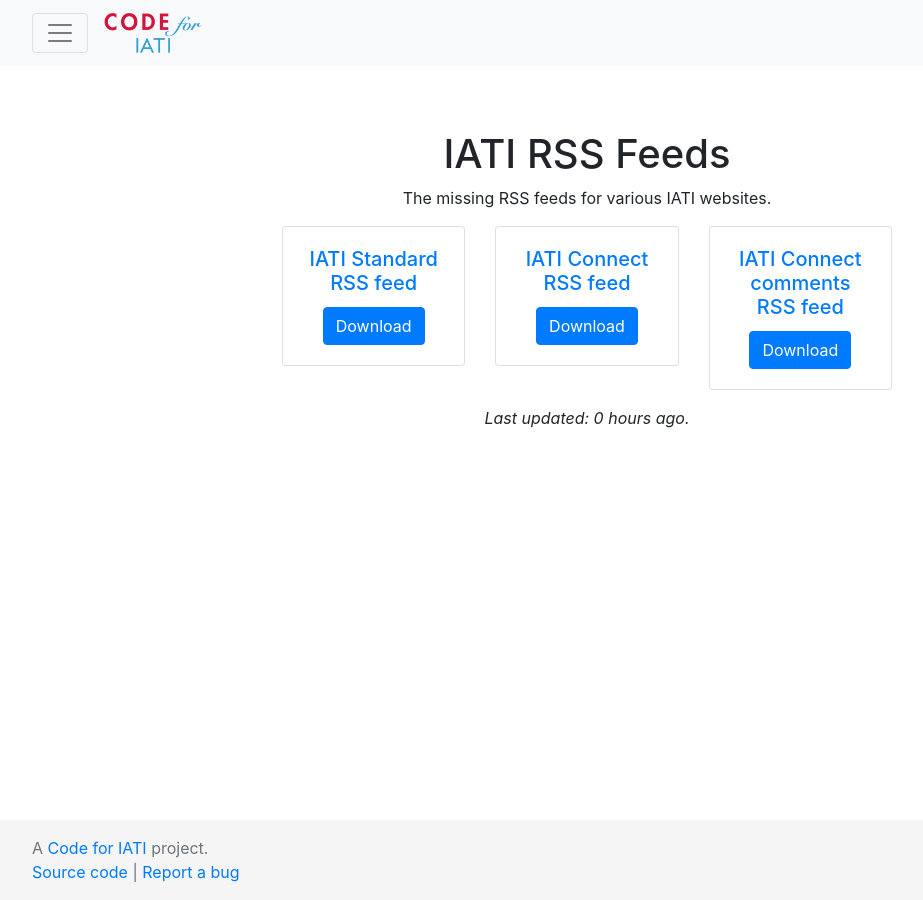
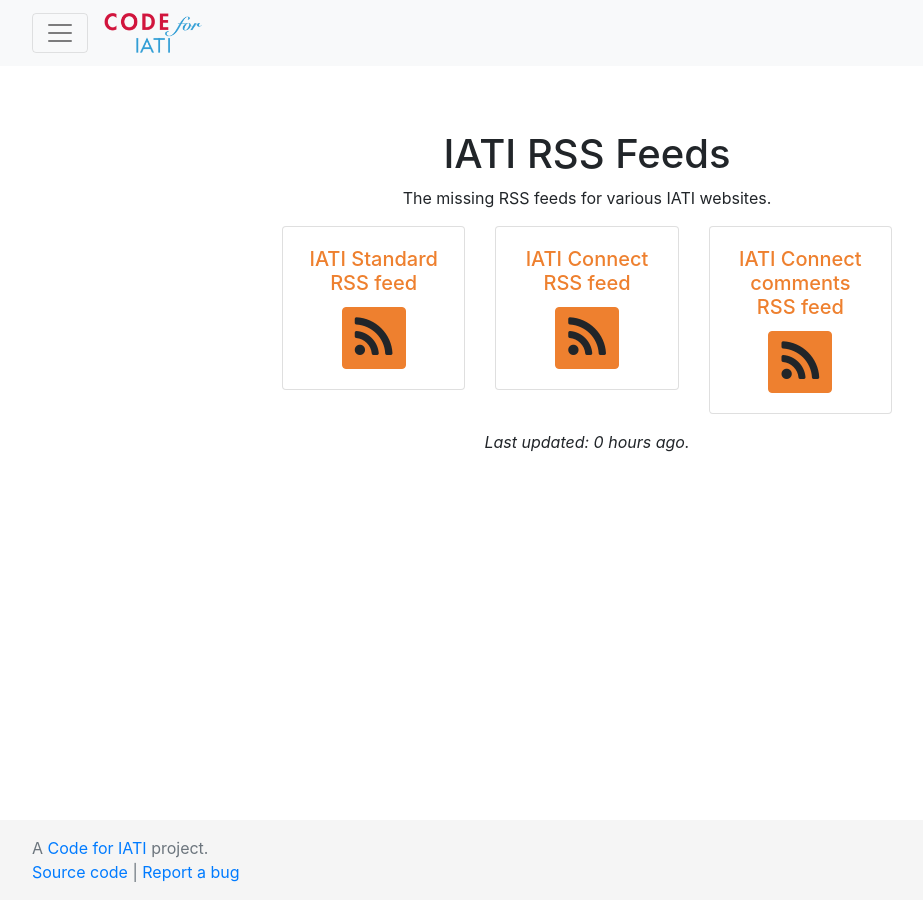
Before and after one commit to codeforIATI/rss-feeds, a Jekyll site: the page built from public/index.md, in a window 1280 px wide. Shown: the whole page, without its empty margins (53-976 px from the left). Built offline with Jekyll 4.4.1, drawn with Linux system fonts in a browser that asks for light colours.

Commit message:
Add RSS colour and logo

```diff
--- a/public/_includes/card.html
+++ b/public/_includes/card.html
@@ -1,8 +1,8 @@
 <div class="col-md mb-3">
     <div class="card text-center">
       <div class="card-body">
-        <h5 class="card-title"><a href="{{ include.fname }}">{{ include.title }}</a></h5>
-        <a href="{{ include.fname }}" class="btn btn-primary">Download</a>
+        <h5 class="card-title"><a class="text-rss" href="{{ include.fname }}">{{ include.title }}</a></h5>
+        <a href="{{ include.fname }}" class="btn btn-rss"><i class="fa fa-rss fa-3x" aria-hidden="true"></i></a>
       </div>
     </div>
 </div>
--- a/public/assets/css.css
+++ /dev/null
@@ -1,16 +0,0 @@
-.jumbotron {
-  background-color: #fff;
-}
-
-.jumbotron .container {
-  max-width: 40rem;
-}
-
-.footer {
-  background-color: #f5f5f5;
-}
-
-.footer > .container {
-  padding-right: 15px;
-  padding-left: 15px;
-}
--- /dev/null
+++ b/public/assets/css.scss
@@ -0,0 +1,38 @@
+---
+---
+.jumbotron {
+  background-color: #fff;
+
+  .container {
+    max-width: 40rem;
+  }
+}
+
+.footer {
+  background-color: #f5f5f5;
+
+  > .container {
+    padding-right: 15px;
+    padding-left: 15px;
+  }
+}
+
+$rss_color: #ee802f;
+
+.text-rss {
+  color: $rss_color;
+
+  &:hover {
+    color: darken($rss_color, 15%);
+  }
+}
+
+.btn-rss {
+  background-color: $rss_color;
+  border-color: $rss_color;
+
+  &:hover {
+    background-color: darken($rss_color, 7.5%);
+    border-color: darken($rss_color, 10%);
+  }
+}
```
